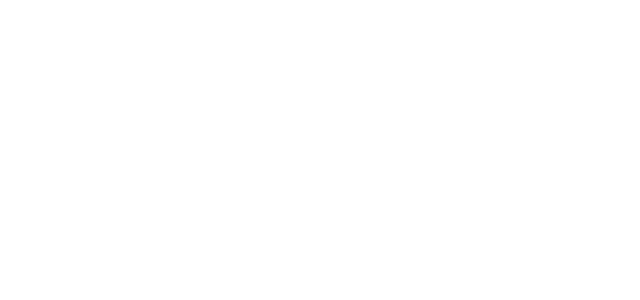
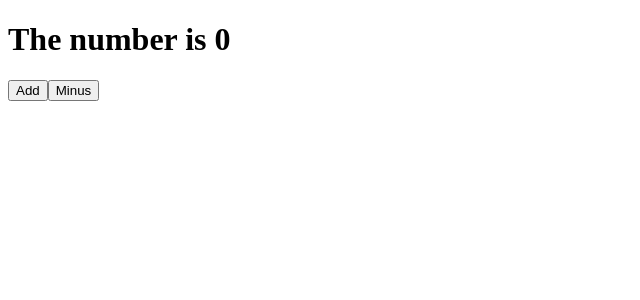
Before and after one commit to GisangLee/movie_app_2020, a React (Create React App) app: page / in a window 1280 px wide. Shown: the top 300 px of the page, without its empty margins (0-640 px from the left). Built offline with nearby package versions, Linux system fonts and the light colour scheme.

Commit message:
Learned About State

```diff
--- a/package.json
+++ b/package.json
@@ -6,6 +6,7 @@
     "@testing-library/jest-dom": "4.2.4",
     "@testing-library/react": "9.5.0",
     "@testing-library/user-event": "7.2.1",
+    "prop-types": "15.7.2",
     "react": "^16.13.1",
     "react-dom": "^16.13.1",
     "react-scripts": "3.4.1"
--- a/src/App.js
+++ b/src/App.js
@@ -1,7 +1,31 @@
 import React from 'react';
+import PropTypes from "prop-types"
 
-function App() {
-  return <div className="App" />
+class App extends React.Component {
+  state = {
+    count: 0
+  };
+
+  add = () => {
+    console.log("add")
+    this.setState(current => ({count: current.count + 1}))
+  };
+  minus = () => {
+    console.log("minus")
+    this.setState(current => ({count: current.count - 1}))
+  };
+
+  render() {
+    return (
+      <div>
+        <h1>The number is {this.state.count}</h1>
+        <button onClick={this.add}>Add</button>
+        <button onClick={this.minus}>Minus</button>
+      </div>
+    );
+  }
 }
 
+
+
 export default App;
```
